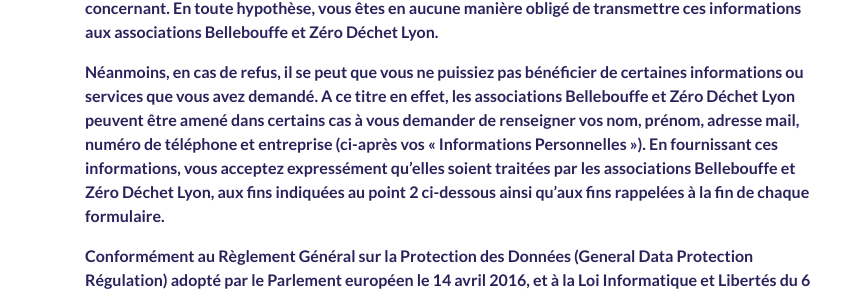
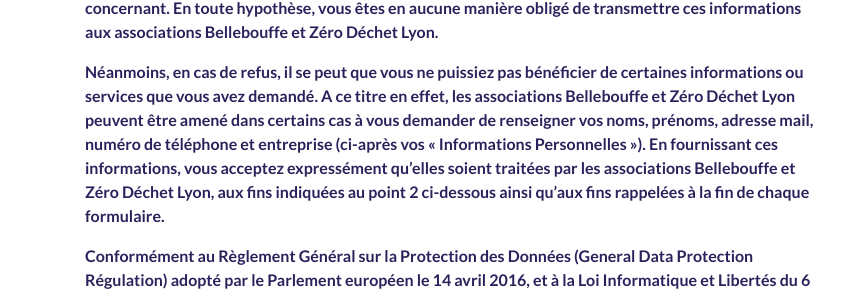
Before and after one commit to Caidezel/cartobouffe, a Jekyll site: the page built from privacy.html, in a window 1280 px wide and 900 px high, scrolled down 405 px. Shown: the part 198-494 px from the top of the window, without its empty margins (0-845 px from the left). Built offline with Jekyll 4.4.1, drawn with Linux system fonts in a browser that asks for light colours; nearby versions of some CDN libraries; comment, search, counter and statistics services are not loaded.

Commit message:
Update privacy.html

```diff
--- a/_includes/privacy.html
+++ b/_includes/privacy.html
@@ -10,7 +10,7 @@
 </br>
 <h2>I. DONNÉES PERSONNELLES</h2>
 	<p>D’une manière générale, il vous est possible de visiter le site {{ site.url }} des associations Bellebouffe et Zéro Déchet Lyon  sans communiquer aucune information personnelle vous concernant. En toute hypothèse, vous êtes en aucune manière obligé de transmettre ces informations aux associations Bellebouffe et Zéro Déchet Lyon.</p>
-	<p>Néanmoins, en cas de refus, il se peut que vous ne puissiez pas bénéficier de certaines informations ou services que vous avez demandé. A ce titre en effet, les associations Bellebouffe et Zéro Déchet Lyon peuvent être amené dans certains cas à vous demander de renseigner vos nom, prénom, adresse mail, numéro de téléphone et entreprise (ci-après vos « Informations Personnelles »). En fournissant ces informations, vous acceptez expressément qu’elles soient traitées par les associations Bellebouffe et Zéro Déchet Lyon, aux fins indiquées au point 2 ci-dessous ainsi qu’aux fins rappelées à la fin de chaque formulaire.</p>
+	<p>Néanmoins, en cas de refus, il se peut que vous ne puissiez pas bénéficier de certaines informations ou services que vous avez demandé. A ce titre en effet, les associations Bellebouffe et Zéro Déchet Lyon peuvent être amené dans certains cas à vous demander de renseigner vos noms, prénoms, adresse mail, numéro de téléphone et entreprise (ci-après vos « Informations Personnelles »). En fournissant ces informations, vous acceptez expressément qu’elles soient traitées par les associations Bellebouffe et Zéro Déchet Lyon, aux fins indiquées au point 2 ci-dessous ainsi qu’aux fins rappelées à la fin de chaque formulaire.</p>
 
 	<p>Conformément au Règlement Général sur la Protection des Données (General Data Protection Régulation) adopté par le Parlement européen le 14 avril 2016, et à la Loi Informatique et Libertés du 6 janvier 1978 modifiée, les associations Bellebouffe et Zéro Déchet Lyon vous informent des points suivants :</p>
 
```
